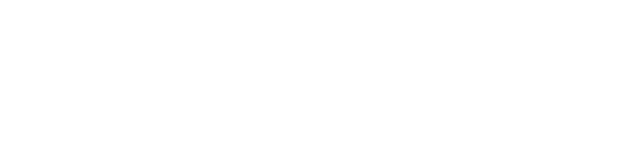
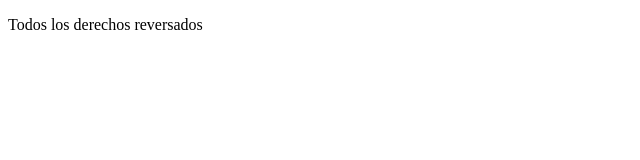
Before and after one commit to NelsonRamirezC/front-m2-s4-git-branch, a plain HTML site: page index.html in a window 1280 px wide. Shown: the whole page, without its empty margins (0-640 px from the left). Drawn offline with Linux system fonts and the light colour scheme.

Commit message:
se crea footer del documento index.html

```diff
--- a/index.html
+++ b/index.html
@@ -7,5 +7,9 @@
 </head>
 <body>
 
+
+    <footer>
+        <p>Todos los derechos reversados</p>
+    </footer>
 </body>
 </html>
```
